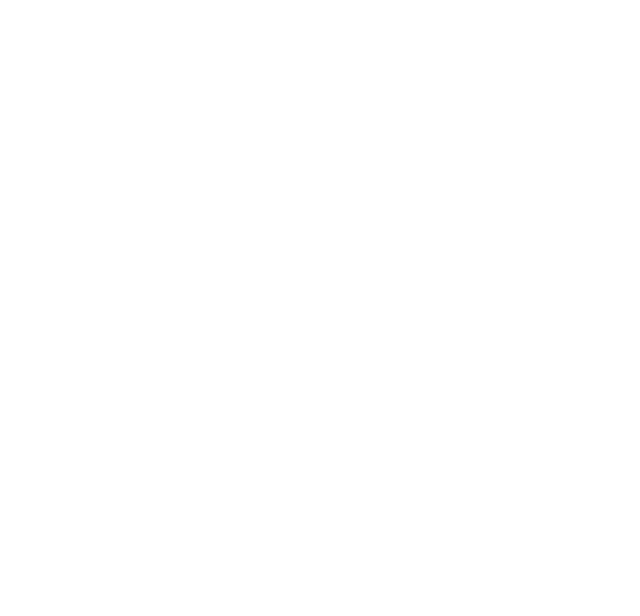
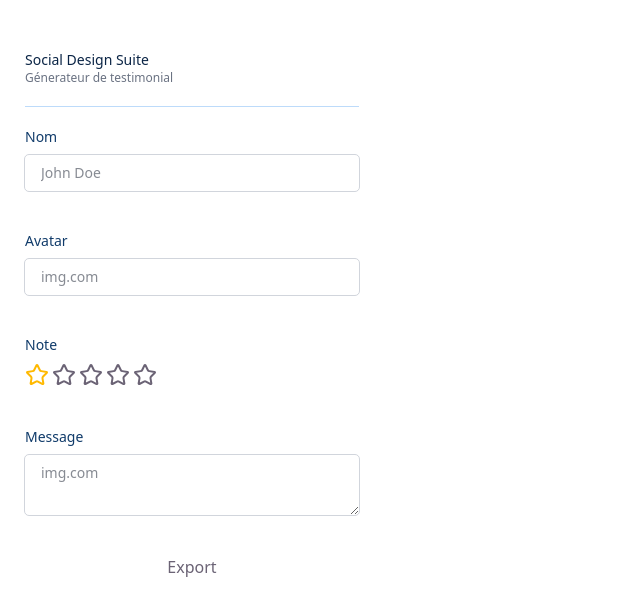
Before and after one commit to Tim-Fromentin/social-media-designer, a React (Vite) app in the folder testimonial/front/app/: page / in a window 1280 px wide. Shown: the top 616 px of the page, without its empty margins (0-640 px from the left). Built offline with nearby package versions, Linux system fonts and the light colour scheme.

Commit message:
feat: base side bar

```diff
--- a/testimonial/front/app/package.json
+++ b/testimonial/front/app/package.json
@@ -10,6 +10,7 @@
     "preview": "vite preview"
   },
   "dependencies": {
+    "lucide-react": "^1.34.0",
     "react": "^19.2.8",
     "react-dom": "^19.2.8"
   },
--- a/testimonial/front/app/src/App.tsx
+++ b/testimonial/front/app/src/App.tsx
@@ -1,3 +1,8 @@
+import { SideBar } from "./components/Sidebar";
+
+
 export default function App() {
-  return <></>;
+  return <>
+  <SideBar />
+  </>;
 }
--- /dev/null
+++ b/testimonial/front/app/src/components/Sidebar.tsx
@@ -0,0 +1,93 @@
+import { Star, Stars } from "lucide-react";
+
+export function SideBar() {
+  return (
+    <aside className="w-96 flex flex-col gap-5 py-12.5 px-6.25">
+      <div>
+        <h1 className="text-sm text-primary-950">Social Design Suite</h1>
+        <p className="text-xs text-gray-500">Génerateur de testimonial</p>
+      </div>
+
+      <hr className="w-full border-primary-200" />
+
+      <div>
+        <label
+          htmlFor="name"
+          className="block text-sm font-medium text-primary-900"
+        >
+          Nom
+        </label>
+        <div className="mt-2 mb-5">
+          <div className="flex items-center rounded-sm bg-white pl-3 outline-1 outline-gray-300 has-[input:focus-within]:-outline-offset-2">
+            <input
+              id="name"
+              type="text"
+              name="name"
+              placeholder="John Doe"
+              className="block min-w-0 grow py-1.5 pr-3 pl-1 text-base text-gray-900 focus:outline-none sm:text-sm/6"
+            />
+          </div>
+        </div>
+      </div>
+
+      <div>
+        <label
+          htmlFor="avatar"
+          className="block text-sm font-medium text-primary-900"
+        >
+          Avatar
+        </label>
+        <div className="mt-2 mb-5">
+          <div className="flex items-center rounded-sm bg-white pl-3 outline-1 outline-gray-300 has-[input:focus-within]:-outline-offset-2">
+            <input
+              id="avatar"
+              type="text"
+              name="avatar"
+              placeholder="img.com"
+              className="block min-w-0 grow py-1.5 pr-3 pl-1 text-base text-gray-900 focus:outline-none sm:text-sm/6"
+            />
+          </div>
+        </div>
+      </div>
+
+      <div>
+        <label
+          htmlFor="avatar"
+          className="block text-sm font-medium text-primary-900"
+        >
+          Note
+        </label>
+        <div className="mt-2 mb-5">
+          <div className="flex items-center rounded-sm bg-white has-[input:focus-within]:-outline-offset-2 gap-0.75">
+            <Star className="text-amber-400" />
+            <Star />
+            <Star />
+            <Star />
+            <Star />
+          </div>
+        </div>
+      </div>
+
+      <div>
+        <label
+          htmlFor="message"
+          className="block text-sm font-medium text-primary-900"
+        >
+          Message
+        </label>
+        <div className="mt-2 mb-5">
+          <div className="flex items-center rounded-sm bg-white pl-3 outline-1 outline-gray-300 has-[input:focus-within]:-outline-offset-2">
+            <textarea
+              id="message"
+              name="message"
+              placeholder="img.com"
+              className="block min-w-0 grow py-1.5 pr-3 pl-1 text-base text-gray-900 focus:outline-none sm:text-sm/6"
+            />
+          </div>
+        </div>
+      </div>
+
+      <button>Export</button>
+    </aside>
+  );
+}
--- a/testimonial/front/app/vite.config.ts
+++ b/testimonial/front/app/vite.config.ts
@@ -2,7 +2,6 @@
 import react from '@vitejs/plugin-react'
 import tailwindcss from '@tailwindcss/vite'
 
-// https://vite.dev/config/
 export default defineConfig({
   plugins: [
     react(),
```
Also changed, not shown: 1 other file (tests, documents, lock files or other folders).
